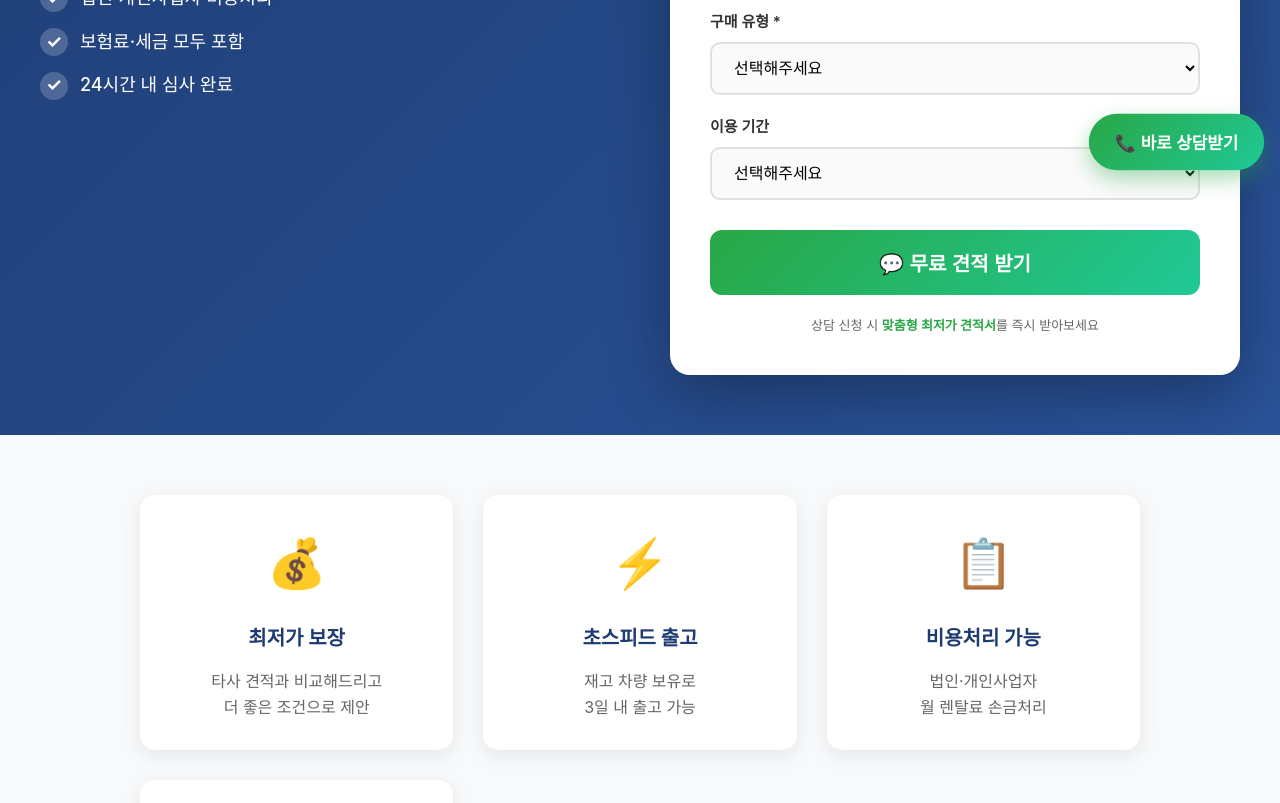
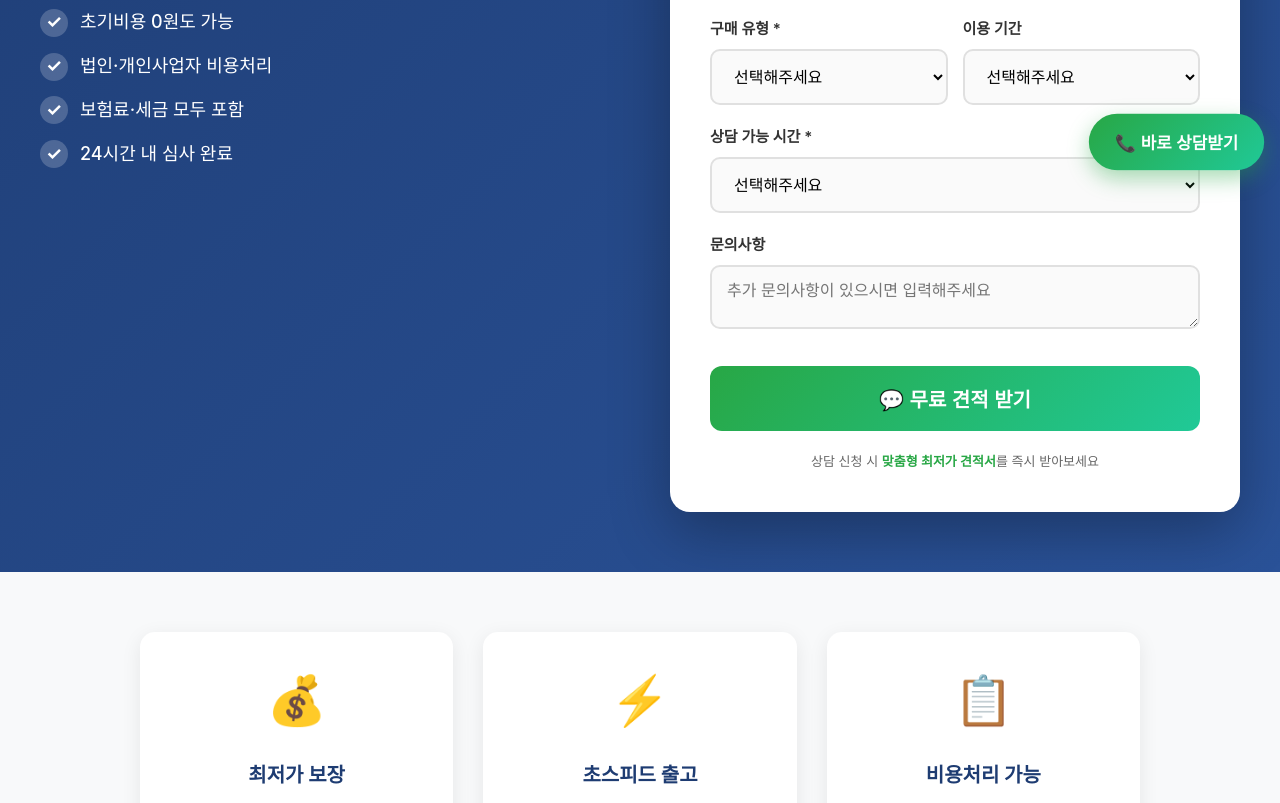
Before and after one commit to auto-forest/best, a plain HTML site: page index.html in a window 1280 px wide. Shown: the part 611-1414 px from the top of the page. Drawn offline with Linux system fonts and the light colour scheme.

Commit message:
Add files via upload

```diff
--- a/index.html
+++ b/index.html
@@ -213,7 +213,8 @@
         }
 
         .form-group input,
-        .form-group select {
+        .form-group select,
+        .form-group textarea {
             width: 100%;
             padding: 15px 18px;
             border: 2px solid #e0e0e0;
@@ -221,10 +222,19 @@
             font-size: 16px;
             transition: all 0.3s ease;
             background: #fafafa;
+            font-family: inherit;
+        }
+
+        .form-group textarea {
+            padding: 10px 15px;
+            resize: vertical;
+            min-height: 60px;
+            max-height: 100px;
         }
 
         .form-group input:focus,
-        .form-group select:focus {
+        .form-group select:focus,
+        .form-group textarea:focus {
             border-color: #28a745;
             outline: none;
             box-shadow: 0 0 0 4px rgba(40, 167, 69, 0.1);
@@ -540,10 +550,16 @@
             }
 
             .form-group input,
-            .form-group select {
+            .form-group select,
+            .form-group textarea {
                 padding: 12px 14px;
                 font-size: 16px; /* iOS 확대 방지 */
                 border-radius: 8px;
+            }
+
+            .form-group textarea {
+                padding: 8px 12px;
+                min-height: 50px;
             }
 
             .form-row {
@@ -754,8 +770,8 @@
                             <select id="customer-type" name="customer-type" required>
                                 <option value="">선택해주세요</option>
                                 <option value="개인">개인</option>
-                                <option value="법인">법인</option>
                                 <option value="개인사업자">개인사업자</option>
+                                <option value="법인사업자">법인사업자</option>
                             </select>
                         </div>
 
@@ -764,6 +780,7 @@
                             <input type="text" id="vehicle-type" name="vehicle-type" placeholder="예: G80, 카니발, S클래스">
                         </div>
 
+                        <div class="form-row">
                             <div class="form-group">
                                 <label for="purchase-type">구매 유형 *</label>
                                 <select id="purchase-type" name="purchase-type" required>
@@ -785,6 +802,23 @@
                                     <option value="48개월">48개월</option>
                                     <option value="60개월">60개월</option>
                                 </select>
+                            </div>
+                        </div>
+
+                        <div class="form-group">
+                            <label for="consultation-time">상담 가능 시간 *</label>
+                            <select id="consultation-time" name="consultation-time" required>
+                                <option value="">선택해주세요</option>
+                                <option value="오전(9시~12시)">오전(9시~12시)</option>
+                                <option value="오후(13시~17시)">오후(13시~17시)</option>
+                                <option value="문자먼저주세요">문자먼저주세요</option>
+                                <option value="언제든지 가능">언제든지 가능</option>
+                            </select>
+                        </div>
+
+                        <div class="form-group">
+                            <label for="message">문의사항</label>
+                            <textarea id="message" name="message" placeholder="추가 문의사항이 있으시면 입력해주세요"></textarea>
                         </div>
 
                         <button type="submit" class="submit-btn">
@@ -885,6 +919,8 @@
                 vehicleType: document.getElementById('vehicle-type').value,
                 purchaseType: document.getElementById('purchase-type').value,
                 period: document.getElementById('period').value,
+                consultationTime: document.getElementById('consultation-time').value,
+                message: document.getElementById('message').value,
                 timestamp: new Date().toLocaleString('ko-KR')
             };
 
@@ -919,7 +955,7 @@
 
         // 폼 필드에 포커스 시 부드러운 효과
         document.addEventListener('DOMContentLoaded', function() {
-            const inputs = document.querySelectorAll('input, select');
+            const inputs = document.querySelectorAll('input, select, textarea');
             inputs.forEach(input => {
                 input.addEventListener('focus', function() {
                     this.parentElement.style.transform = 'scale(1.02)';
```
Lines whose indentation alone changed are shown as unchanged.
